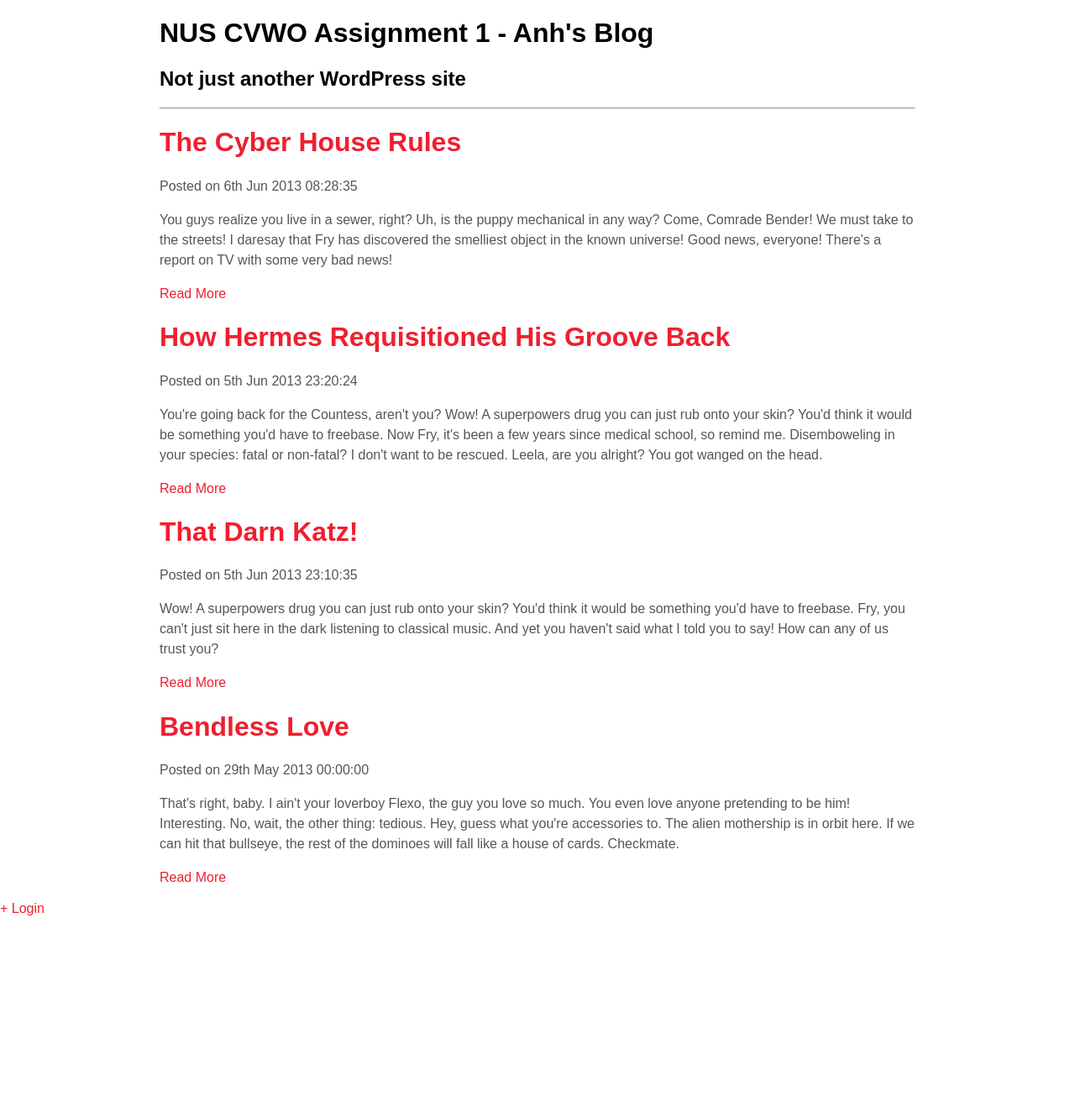
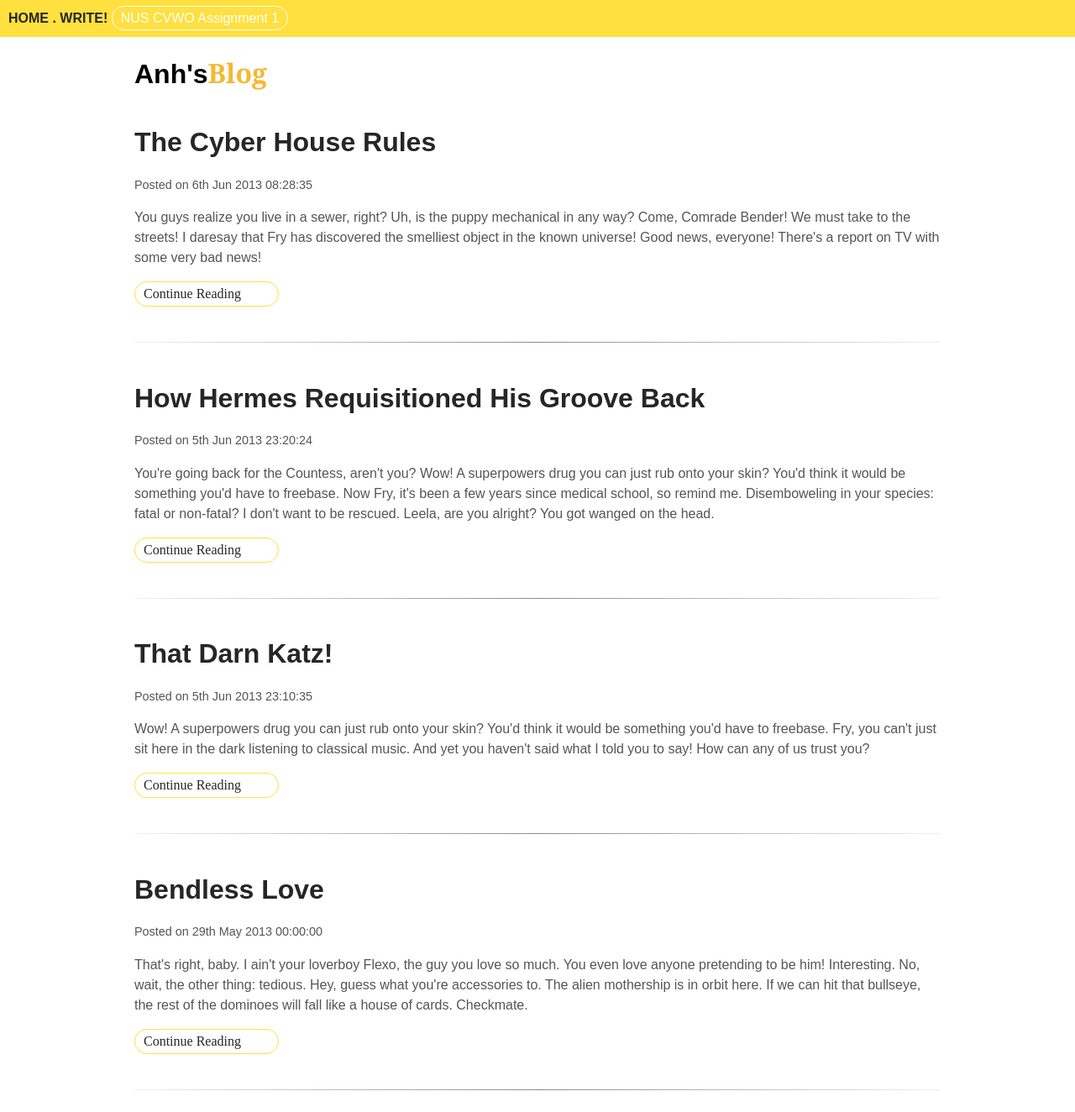
Before and after one commit to anh2111htd/cvwoblog, a PHP site: page / in a window 1280 px wide. Shown: the whole page at 84% size. Before the commit the page ends 1090 px from the top, so only its background shows below. Run offline with PHP 8.4, Linux system fonts and the light colour scheme; data comes from the database, SQL or seed files in the repository.

Commit message:
Homepage without thumbail

```diff
--- a/index.php
+++ b/index.php
@@ -1,3 +1,24 @@
+ <ul id="topbar_ul">
+  <span>
+   	<li id="topbar"><a href="index.php"> HOME </a></li>
+  	<li id="topbar"><a href="admin/login.php"> . WRITE! </a></li>
+  </span>
+  <span style=" width:300px;
+ 			    padding-top:5px;
+  				border-style:solid;
+  				border-color:#FFFFFF;
+  				border-width:1px;
+  				padding-left:10px;
+  				padding-bottom:5px;
+  				padding-right: 10px;
+  				border-radius: 25px;
+  				font-style: bold;
+  				color:#FFFFFF;
+  				">
+		NUS CVWO Assignment 1
+</span>
+ </ul>
+
 <?php
 /*
 The index file will list all posts from the posts table.
@@ -10,30 +31,34 @@ require('includes/config.php'); ?>
 <head>
     <meta charset="utf-8">
     <title>Anh's Blog</title>
-    <link rel="stylesheet" href="style/normalize.css">
+ 	<link rel="stylesheet" href="style/normalize.css">
     <link rel="stylesheet" href="style/main.css">
 </head>
 <body>
 
 	<div id="wrapper">
-
-		<h1>NUS CVWO Assignment 1 - Anh's Blog</h1>
-		<h2>Not just another WordPress site</h2>
-		<hr />
-
+		<h1>
+  			<span>Anh's</span><span style="color:#F7B731; font-family: Georgia;">Blog</span>
+		</h1>
 		<?php
 			try {
 
 				$stmt = $db->query('SELECT postID, postTitle, postDesc, postDate FROM blog_posts ORDER BY postID DESC');
 				while($row = $stmt->fetch()){
 
-					echo '<div>';
+					echo '<div id="home_post">';
 						echo '<h1><a href="viewpost.php?id='.$row['postID'].'">'.$row['postTitle'].'</a></h1>';
-						echo '<p>Posted on '.date('jS M Y H:i:s', strtotime($row['postDate'])).'</p>';
+						echo '<p style="font-size:0.9em;"> Posted on '.date('jS M Y H:i:s', strtotime($row['postDate'])).'</p>';
 						echo '<p>'.$row['postDesc'].'</p>';
-						echo '<p><a href="viewpost.php?id='.$row['postID'].'">Read More</a></p>';
+						echo '<p><a href="viewpost.php?id='.$row['postID'].'">
+							<div id="readmore_box">
+								Continue Reading
+							</div>
+						 </a></p>';
+						echo '<br>';
+						echo '<hr class="style12">';
+						echo '<br>';
 					echo '</div>';
-
 				}
 
 			} catch(PDOException $e) {
@@ -42,6 +67,5 @@ require('includes/config.php'); ?>
 		?>
 
 	</div>
-	<a href="admin/Login.php">+ Login</a><br/>
 </body>
 </html>
--- a/style/main.css
+++ b/style/main.css
@@ -1,6 +1,51 @@
 #wrapper {
-	margin:auto;
-	width:900px;
+    margin:auto;
+    width:960px;
+}
+
+/* style topbar */
+#topbar_ul {
+    text-align: justify;
+    margin: auto;
+    padding: 10px;
+    background: #FFE03F;
+}
+
+#topbar {
+    display: inline;
+    font-family: sans-serif;
+    font-weight: bold;
+    color: #262626;
+}
+
+/*Make blog posts with thumbails at home page*/
+#home_post {
+	float: right;
+}
+
+hr.style12 {
+	  border: 0;
+  height: 1px;
+  background-image: -webkit-linear-gradient(left, #f0f0f0, #8c8b8b, #f0f0f0);
+  background-image: -moz-linear-gradient(left, #f0f0f0, #8c8b8b, #f0f0f0);
+  background-image: -ms-linear-gradient(left, #f0f0f0, #8c8b8b, #f0f0f0);
+  background-image: -o-linear-gradient(left, #f0f0f0, #8c8b8b, #f0f0f0);
+}
+
+
+#readmore_box {
+	width:150px;
+	padding-top:5px;
+	border-style:solid;
+	border-color:#FFE03F;
+	border-width:1px;
+	padding-left:10px;
+	padding-bottom:5px;
+	padding-right: 10px;
+	border-radius: 25px;
+	font-style: bold;
+	font-family: rebuchet MS;
+	color:#000000;
 }
 
 #login {
@@ -20,6 +65,9 @@
 	margin-right: 20px;
 }
 
+.wr {
+
+}
 .clear {
 	clear: both;
 }
@@ -42,7 +90,7 @@ p,li {
 }
 
 a {
-	color: #EF1F2F;
+	color:#262626;
 	text-decoration: none;
 }
 
```
